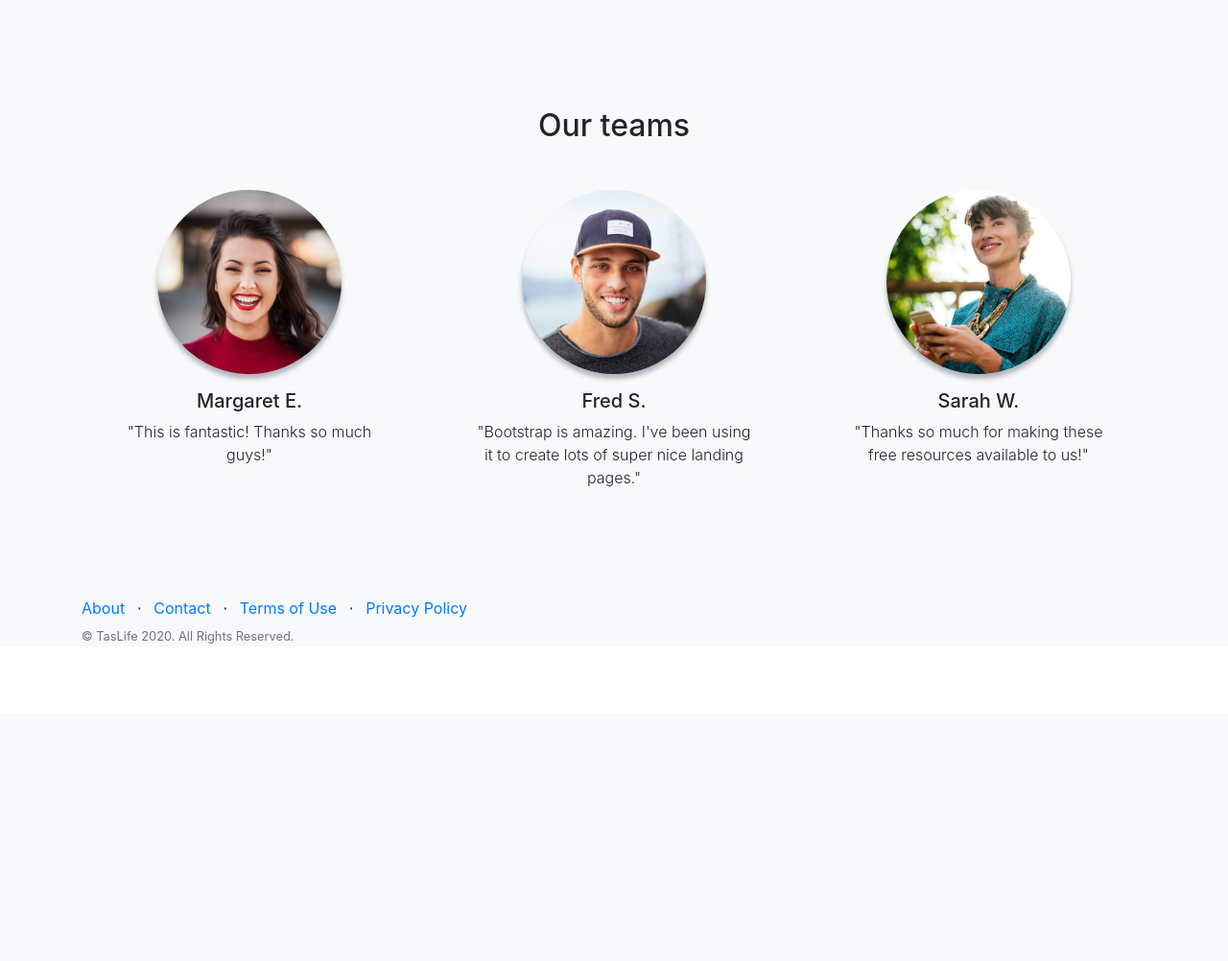
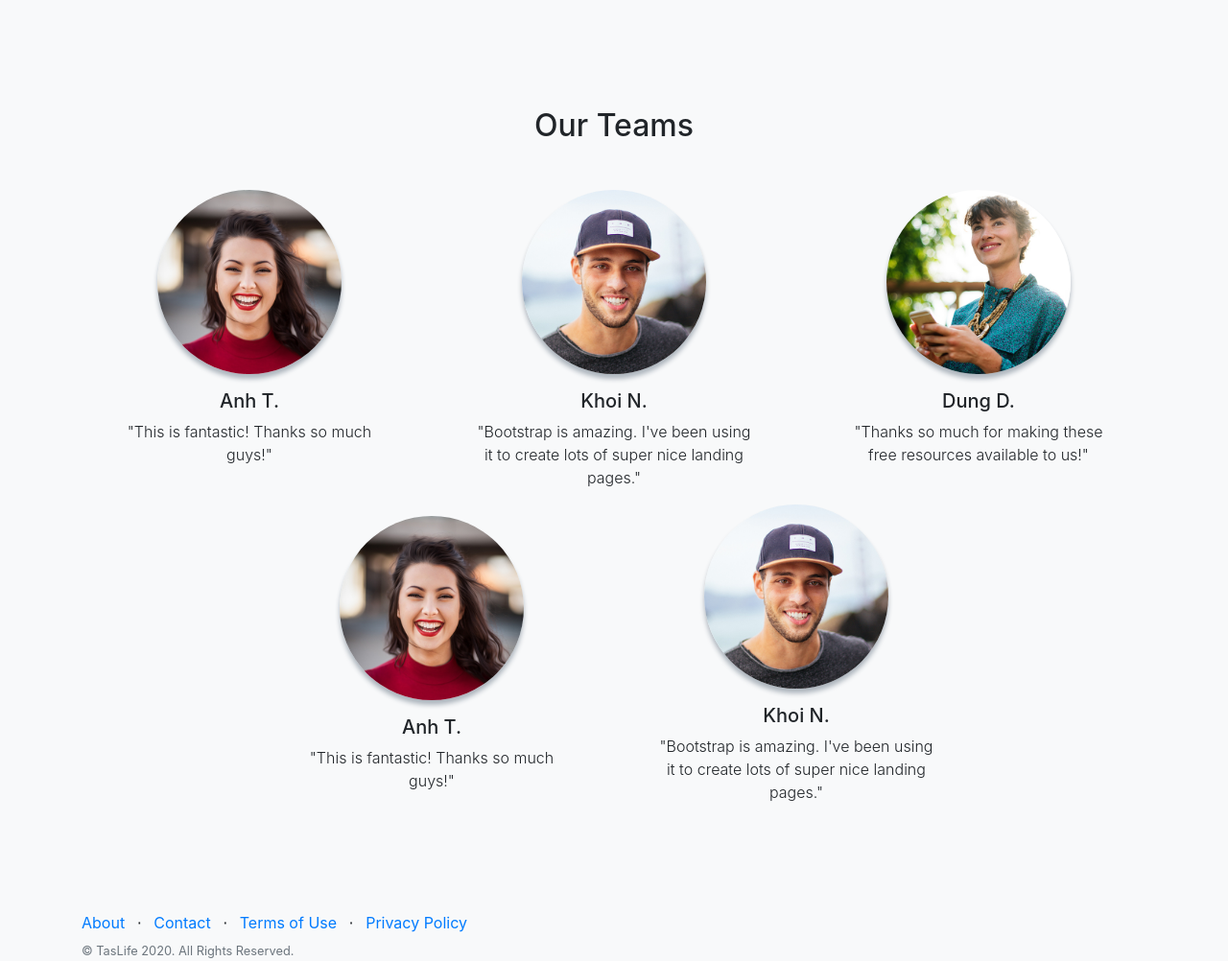
Before and after one commit to anhtran304/govhack2020, a Django app: page / in a window 1280 px wide. Shown: the part 56-1058 px from the top of the page at 96% size. Before the commit the page ends 727 px from the top, so only its background shows below. Run offline with Django 3.2, Linux system fonts and the light colour scheme; some libraries are stand-ins or nearby versions.

Commit message:
Edited teams

```diff
--- a/hello/templates/index.html
+++ b/hello/templates/index.html
@@ -7,28 +7,48 @@
 <link href="/static/css/index.css" rel="stylesheet">
 <section class="teams text-center bg-light">
   <div class="container">
-    <h2 class="mb-5">Our teams</h2>
-    <div class="row">
+    <h2 class="mb-5">Our Teams</h2>
+    <div class="row mb-3">
       <div class="col-lg-4">
         <div class="teams-item mx-auto mb-5 mb-lg-0">
           <img class="img-fluid rounded-circle mb-3" src="/static/img/teams-1.jpg" alt="">
-          <h5>Margaret E.</h5>
+          <h5>Anh T.</h5>
           <p class="font-weight-light mb-0">"This is fantastic! Thanks so much guys!"</p>
         </div>
       </div>
       <div class="col-lg-4">
         <div class="teams-item mx-auto mb-5 mb-lg-0">
           <img class="img-fluid rounded-circle mb-3" src="/static/img/teams-2.jpg" alt="">
-          <h5>Fred S.</h5>
+          <h5>Khoi N.</h5>
           <p class="font-weight-light mb-0">"Bootstrap is amazing. I've been using it to create lots of super nice landing pages."</p>
         </div>
       </div>
       <div class="col-lg-4">
         <div class="teams-item mx-auto mb-5 mb-lg-0">
           <img class="img-fluid rounded-circle mb-3" src="/static/img/teams-3.jpg" alt="">
-          <h5>Sarah W.</h5>
+          <h5>Dung D.</h5>
           <p class="font-weight-light mb-0">"Thanks so much for making these free resources available to us!"</p>
         </div>
+      </div>
+    </div>
+    <div class="row align-items-center">
+      <div class="col-lg-2">
+      </div>
+      <div class="col-lg-4">
+          <div class="teams-item mx-auto mb-5 mb-lg-0">
+            <img class="img-fluid rounded-circle mb-3" src="/static/img/teams-1.jpg" alt="">
+            <h5>Anh T.</h5>
+            <p class="font-weight-light mb-0">"This is fantastic! Thanks so much guys!"</p>
+          </div>
+      </div>
+      <div class="col-lg-4">
+        <div class="teams-item mx-auto mb-5 mb-lg-0">
+          <img class="img-fluid rounded-circle mb-3" src="/static/img/teams-2.jpg" alt="">
+          <h5>Khoi N.</h5>
+          <p class="font-weight-light mb-0">"Bootstrap is amazing. I've been using it to create lots of super nice landing pages."</p>
+        </div>
+      </div>
+      <div class="col-lg-2">
       </div>
     </div>
   </div>
```
